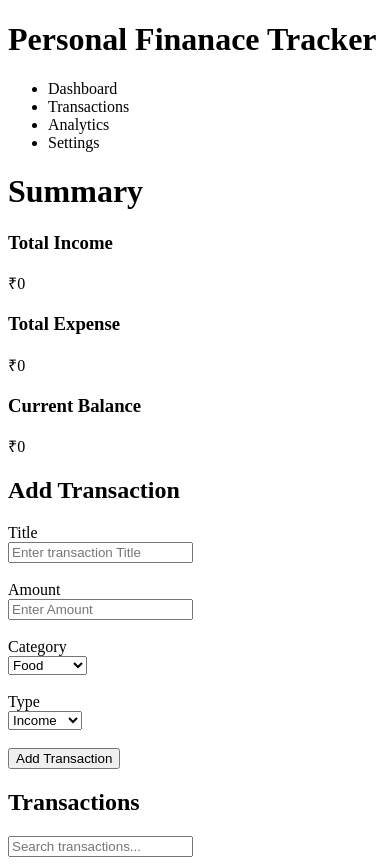
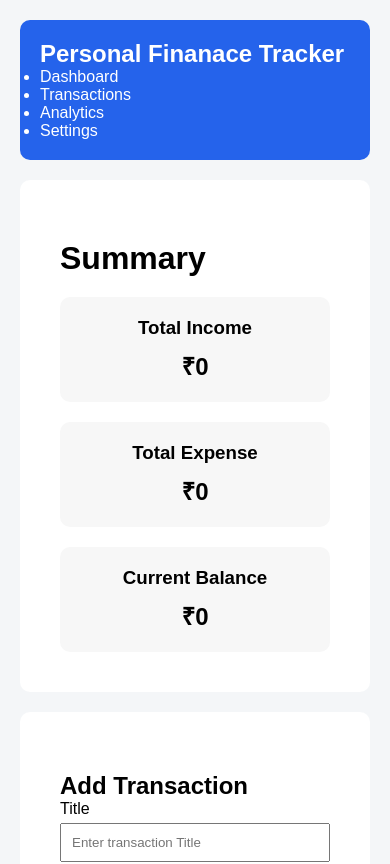
Before and after one commit to Rayasam3/Personal-Finance-Tracker, a React (Vite) app: page / in a window 390 px wide. Shown: the top 864 px of the page. Built offline with nearby package versions, Linux system fonts and the light colour scheme.

Commit message:
Complete expense tracker core features and basic styling

```diff
--- a/src/components/Navbar.jsx
+++ b/src/components/Navbar.jsx
@@ -1,6 +1,7 @@
+import "../styles/Navbar.css";
 function Navbar() {
   return (
-    <div>
+    <nav>
       <h1>Personal Finanace Tracker</h1>
       <ul>
         <li>Dashboard</li>
@@ -8,7 +9,7 @@ function Navbar() {
         <li>Analytics</li>
         <li>Settings</li>
       </ul>
-    </div>
+    </nav>
   );
 }
 
--- a/src/components/SummaryCards.jsx
+++ b/src/components/SummaryCards.jsx
@@ -1,3 +1,5 @@
+import "../styles/SummaryCards.css";
+
 
 function SummaryCards({ transactions}) {
   const totalIncome = transactions.filter((transaction) => transaction.type === "Income").reduce((sum, transaction) => sum + transaction.amount, 0);
@@ -7,20 +9,21 @@ function SummaryCards({ transactions}) {
   const balance = totalIncome - totalExpense;
 
   return (
-    <div>
+    <div className="card">
         <h1>Summary</h1>
-
-        <div>
+      <div className="summary-container">
+        <div className="summary-box">
           <h3>Total Income</h3>
           <p>₹{totalIncome}</p>
         </div>
-        <div>
+        <div className="summary-box">
           <h3>Total Expense</h3>
           <p>₹{totalExpense}</p>
         </div>
-      <div>
+        <div className="summary-box">
           <h3>Current Balance</h3>
           <p>₹{balance}</p>
+        </div>
       </div>
     </div>
   );
--- a/src/components/TransactionForm.jsx
+++ b/src/components/TransactionForm.jsx
@@ -1,3 +1,5 @@
+import "../styles/TransactionForm.css";
+
 import { useState, useEffect } from "react";
 import {v4 as uuidv4} from "uuid";
 
@@ -14,8 +16,13 @@ function TransactionForm({ addTransaction,editingTransaction, updateTransaction
     setAmount(editingTransaction.amount);
     setCategory(editingTransaction.category);
     setType(editingTransaction.type);
+  } else {
+    setTitle("");
+    setAmount("");
+    setCategory("Food");
+    setType("Income");
   }
-  }, [editingTransaction]);
+}, [editingTransaction]);
 
 
   const handleSubmit =(e)=>{
@@ -41,8 +48,8 @@ function TransactionForm({ addTransaction,editingTransaction, updateTransaction
     setType("Income");
   };
   return (
-    <div>
-      <h2>Add Transaction</h2>
+    <div className="card">
+      <h2>{editingTransaction ? "Editing Transaction" : "Add Transaction"}</h2>
       <form onSubmit={handleSubmit}>
         <div>
             <label>Title</label>
--- a/src/components/TransactionList.jsx
+++ b/src/components/TransactionList.jsx
@@ -1,3 +1,5 @@
+import "../styles/TransactionList.css";
+
 function TransactionList({transactions,deleteTransaction,searchTerm,
   setSearchTerm,
   selectedCategory,
@@ -50,7 +52,7 @@ function TransactionList({transactions,deleteTransaction,searchTerm,
           transactions.length === 0 ?(
             <p>No Transactions Added Yet.</p>
           ) : (transactions.map((transaction) => (
-            <div key ={transaction.id}>
+            <div key ={transaction.id} className="transaction-item">
               <h3>{transaction.title}</h3>
               <p>Amount: ₹{transaction.amount}</p>
               <p>Category: {transaction.category}</p>
--- a/src/main.jsx
+++ b/src/main.jsx
@@ -1,6 +1,7 @@
 import { StrictMode } from 'react'
 import { createRoot } from 'react-dom/client'
 import App from './App.jsx'
+import "./styles/App.css"
 createRoot(document.getElementById('root')).render(
   <StrictMode>
     <App />
--- a/src/pages/Dashboard.jsx
+++ b/src/pages/Dashboard.jsx
@@ -11,6 +11,8 @@ function Dashboard() {
     const [ selectedType, setSelectedType] =  useState("All");
 
     const [editingTransaction, setEditingTransaction] = useState(null);
+
+    const [sortOption, setSortOption] = useState("latest");
 
     const [transactions, setTransactions] = useState(()=>{
       const savedTransactions = localStorage.getItem("transactions");
@@ -37,6 +39,22 @@ function Dashboard() {
     });
 
 
+    const sortedTransactions = [...filteredTransactions,];
+    if (sortOption === "latest") {
+      sortedTransactions.reverse();
+    }
+
+    if (sortOption === "highest") {
+      sortedTransactions.sort(
+        (a, b) => b.amount - a.amount
+      );
+    }
+
+    if (sortOption === "lowest") {
+      sortedTransactions.sort(
+        (a, b) => a.amount - b.amount
+      );
+    }
 
     const deleteTransaction = (id) => {
       setTransactions(
@@ -63,16 +81,19 @@ function Dashboard() {
       }, [transactions]);
 
   return (
-    <div>
+    <div className="container">
         <Navbar />
+        <div className="card">
         <SummaryCards transactions = {transactions}/>
-        <TransactionForm
+        </div>
+
+        <div className="card"><TransactionForm
           addTransaction={addTransaction}
           editingTransaction={editingTransaction}
           updateTransaction={updateTransaction}
-        />
-        <TransactionList
-          transactions={filteredTransactions}
+        /></div>
+        <div className="card"><TransactionList
+          transactions={sortedTransactions}
           deleteTransaction={deleteTransaction}
           searchTerm={searchTerm}
           setSearchTerm={setSearchTerm}
@@ -81,7 +102,10 @@ function Dashboard() {
           selectedType={selectedType}
           setSelectedType={setSelectedType}
           setEditingTransaction={setEditingTransaction}
-          />
+          sortOption={sortOption}
+          setSortOption={setSortOption}
+          /></div>
+
     </div>
   );
 }
--- /dev/null
+++ b/src/styles/App.css
@@ -0,0 +1,22 @@
+*{
+    margin:0;
+    padding:0;
+    box-sizing: border-box;
+
+}
+body{
+    background-color: #f4f6f8;
+    font-family: Arial, Helvetica, sans-serif;
+    padding:20px;
+}
+.container{
+    max-width: 900px;
+    margin: auto;
+}
+
+.card {
+  background: white;
+  padding: 20px;
+  margin-top: 20px;
+  border-radius: 10px;
+}
--- /dev/null
+++ b/src/styles/Navbar.css
@@ -0,0 +1,6 @@
+nav {
+  background-color: #2563eb;
+  color: white;
+  padding: 20px;
+  border-radius: 10px;
+}
--- /dev/null
+++ b/src/styles/SummaryCards.css
@@ -0,0 +1,29 @@
+.summary-container {
+  display: flex;
+  justify-content: space-between;
+  gap: 20px;
+  margin-top: 20px;
+}
+
+.summary-box {
+  flex: 1;
+  background-color: #f7f7f7;
+  padding: 20px;
+  text-align: center;
+  border-radius: 10px;
+}
+
+.summary-box h3 {
+  margin-bottom: 10px;
+}
+
+.summary-box p {
+  font-size: 24px;
+  font-weight: bold;
+}
+
+@media (max-width: 700px) {
+  .summary-container {
+    flex-direction: column;
+  }
+}
--- /dev/null
+++ b/src/styles/TransactionForm.css
@@ -0,0 +1,19 @@
+input,
+select {
+  width: 100%;
+  padding: 10px;
+  margin-top: 5px;
+}
+button {
+  padding: 10px 20px;
+  cursor: pointer;
+}
+button {
+  background-color: #2563eb;
+  color: white;
+  border: none;
+  border-radius: 5px;
+}
+button:hover {
+  opacity: 0.9;
+}
--- /dev/null
+++ b/src/styles/TransactionList.css
@@ -0,0 +1,10 @@
+.transaction-item {
+  background: #f7f7f7;
+  padding: 15px;
+  border-radius: 10px;
+  margin-top: 15px;
+}
+
+.transaction-item button {
+  margin-right: 10px;
+}
```
Lines whose indentation alone changed are shown as unchanged.
